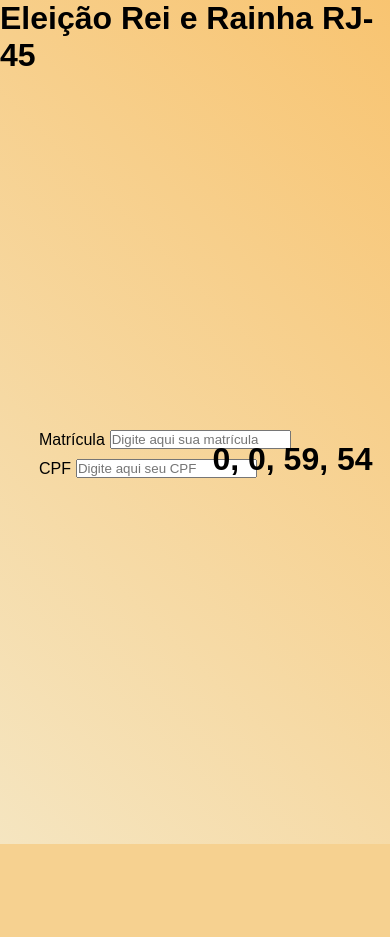
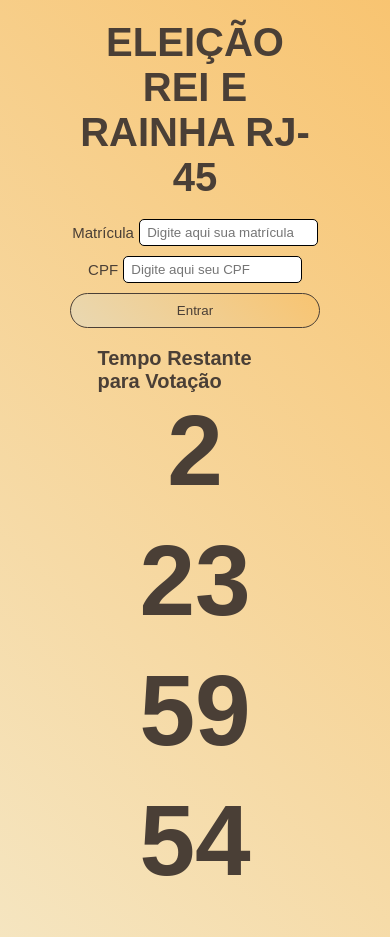
Before and after one commit to marian4cost/arrai--2025, a Python web app: template arraia2025/app/templates/home.html in a window 390 px wide. Before the commit the page ends 844 px from the top, so only its background shows below. Run offline with Jinja, Linux system fonts and the light colour scheme; the template is opened without the code that fills it, so the values that code supplies are empty.

Commit message:
página de home -revisar as cores utilizadas em todo o site

```diff
--- a/arraia2025/app/templates/home.html
+++ b/arraia2025/app/templates/home.html
@@ -1,17 +1,18 @@
 <!DOCTYPE html>
 <html lang="pt-br">
 <head>
-    <meta charset="UTF-8">
-    <meta name="viewport" content="width=device-width, initial-scale=1.0">
+  <meta charset="UTF-8" />
+  <meta name="viewport" content="width=device-width, initial-scale=1.0"/>
   <title>Rei e Rainha RJ-45</title>
 
   <style>
-        *{
+    * {
+      color: #4a3f36;
       margin: 0;
       padding: 0;
       font-family: Arial, Helvetica, sans-serif;
     }
-        body{
+    body {
       background: linear-gradient(45deg, #f5e5c0, #f8c471);
       width: 100%;
       height: 100vh;
@@ -20,14 +21,18 @@
       flex-direction: column;
       align-items: center;
     }
-        body .container{
+    body .title {
+      margin-top: 5%;
+      font-size: 25px;
+    }
+    body .container {
       width: 100%;
       height: 100%;
       display: flex;
       justify-content: space-around;
       flex-direction: row;
     }
-        body .container .left{
+    body .container .left {
       width: 50%;
       height: 100%;
       display: flex;
@@ -35,27 +40,49 @@
       justify-content: center;
       align-items: center;
     }
-        body .container .left form{
+    body .container .left form {
       width: 100%;
       height: 50%;
       display: flex;
       flex-direction: column;
       justify-content: center;
+      align-items: center;
     }
-        body .container .left form .form{
+    body .container .left form button {
+      background: linear-gradient(45deg, #e9d8b2, #f8c471);
+      width: 250px;
+      height: 35px;
+      border-radius: 20px;
+      border: 1px solid #4a3f36;
+      outline: none;
+      transition: 0.5s;
+    }
+    body .container .left form button:hover {
+      transition: 0.5s;
+      width: 270px;
+      height: 40px;
+    }
+    body .container .left form .form {
       width: 50%;
       height: 5%;
-            margin-left: 20%;
       margin-bottom: 5%;
       display: flex;
       flex-direction: row;
-            justify-content: left;
+      justify-content: center;
       align-items: center;
     }
-        body .container .left form .form label{
+    body .container .left form .form label {
       margin-right: 5%;
+      font-size: 20px;
     }
-        body .container .rigth{
+    body .container .left form .form input {
+      width: 250px;
+      height: 25px;
+      border-radius: 5px;
+      border: 1px solid #000;
+      outline: none;
+    }
+    body .container .rigth {
       width: 50%;
       height: 100%;
       display: flex;
@@ -63,62 +90,166 @@
       justify-content: center;
       align-items: center;
     }
+    body .container .rigth .stopwatch{
+        width: 100%;
+        height: 100%;
+        display: flex;
+        flex-direction: column;
+        justify-content: center;
+        align-items: center;
+    }
+    body .container .rigth .stopwatch h1.timer {
+      display: flex;
+      gap: 15px;
+      font-size: 100px;
+    }
+    body .container .rigth .stopwatch h1.timer span {
+      display: inline-block;
+    }
+
+    @media (max-width: 1000px) {
+      body {
+        width: 100%;
+        height: 100%;
+      }
+      body .title {
+        font-size: 20px;
+      }
+      body .container {
+        width: 100%;
+        height: 100%;
+        display: flex;
+        justify-content: center;
+        align-items: center;
+        flex-direction: column;
+      }
+      body .container .left {
+        margin-top: 10%;
+        margin-bottom: 10%;
+      }
+      body .container .left form .form label {
+        font-size: 15px;
+      }
+      body .container .rigth {
+        margin-bottom: 10%;
+      }
+      body .container .rigth .stopwatch h1 {
+        font-size: 25px;
+      }
+    }
+
+    @media (max-width: 900px){
+        body .title {
+            font-size: 20px;
+        }
+        body .container .left form .form label {
+            font-size: 15px;
+        }
+        body .container .left {
+            margin-top: 5%;
+            margin-bottom: 5%;
+        }
+        body .container .rigth .stopwatch h1 {
+            font-size: 20px;
+        }
+    }
+
+    @media (max-width: 780px){
+        body .title {
+            font-size: 20px;
+        }
+        body .container .left form .form label {
+            font-size: 15px;
+        }
+        body .container .left {
+            margin-top: 5%;
+            margin-bottom: 5%;
+        }
+        body .container .rigth .stopwatch .timer {
+            flex-direction: column;
+            align-items: center;
+        }
+        body .container .rigth .stopwatch h1 {
+            font-size: 20px;
+        }
+    }
+
+    @media (max-width: 680px){
+        body .title{
+            width: 60%;
+            text-align: center;
+        }
+    }
+
   </style>
 </head>
 <body>
   <div class="title">
-        <h1>Eleição Rei e Rainha RJ-45</h1>
+    <h1>ELEIÇÃO REI E RAINHA RJ-45</h1>
   </div>
   <div class="container">
     <div class="left">
       <form>
         <div class="form">
           <label for="">Matrícula</label>
-                    <input type="text" placeholder="Digite aqui sua matrícula">
+          <input type="text" placeholder="  Digite aqui sua matrícula">
         </div>
         <div class="form">
           <label for="">CPF</label>
-                    <input type="text" placeholder="Digite aqui seu CPF">
+          <input type="text" placeholder="  Digite aqui seu CPF">
         </div>
+        <button>Entrar</button>
       </form>
     </div>
     <div class="rigth">
       <div class="stopwatch">
-                <h1 class="timer" id="timer"></h1>
+        <h1>Tempo Restante para Votação</h1>
+        <h1 class="timer" id="timer">
+          <span id="days">0</span>
+          <span id="hours">0</span>
+          <span id="minutes">0</span>
+          <span id="seconds">0</span>
+        </h1>
       </div>
     </div>
   </div>
 
-    <!-- JAVASCRIPT AQUI -->
+  <!-- JAVASCRIPT -->
   <script>
-        // time = dia * horas * minutos * segundos * 1000
-        const time = 1 * 60 * 60 * 1000 //1 hora no contador
-        const end = Date.now() + time
+    const end = localStorage.getItem("endTime") || (Date.now() + 3 * 24 * 60 * 60 * 1000);
+    localStorage.setItem("endTime", end);
 
-        const timerElement = document.getElementById("timer")
+    const daysEl = document.getElementById("days");
+    const hoursEl = document.getElementById("hours");
+    const minutesEl = document.getElementById("minutes");
+    const secondsEl = document.getElementById("seconds");
+    const timerContainer = document.getElementById("timer");
 
-        function timeAtualization(){
-            const now = Date.now()
-            const timeRemainder = end - now
+    function updateTimer() {
+      const now = Date.now();
+      const timeLeft = end - now;
 
-            if(timeRemainder <= 0){
-                clearInterval(interval)
-                timerElement.textContent = "Tempo de Votação Encerrado"
-                return
+      if (timeLeft <= 0) {
+        clearInterval(interval);
+        timerContainer.textContent = "Tempo de Votação Encerrado";
+        localStorage.removeItem("endTime");
+        return;
       }
 
-            const totalSeconds = Math.floor(timeRemainder / 1000)
-            const seconds = Math.floor(totalSeconds % 60)
-            const minutes = Math.floor((totalSeconds % (60 * 60)) / 60)
-            const hours = Math.floor((totalSeconds % (60 * 60 * 24)) / (60 * 60))
-            const days = Math.floor(totalSeconds / (60 * 60 * 24))
+      const totalSeconds = Math.floor(timeLeft / 1000);
+      const days = Math.floor(totalSeconds / (60 * 60 * 24));
+      const hours = Math.floor((totalSeconds % (60 * 60 * 24)) / (60 * 60));
+      const minutes = Math.floor((totalSeconds % (60 * 60)) / 60);
+      const seconds = totalSeconds % 60;
 
-            timerElement.textContent = `${days}, ${hours}, ${minutes}, ${seconds}`
+      daysEl.textContent = `${days}`;
+      hoursEl.textContent = `${hours}`;
+      minutesEl.textContent = `${minutes}`;
+      secondsEl.textContent = `${seconds}`;
     }
 
-        timeAtualization()
-
-        const interval = setInterval(timeAtualization, 1000)
+    updateTimer();
+    const interval = setInterval(updateTimer, 1000);
   </script>
 </body>
 </html>
```
Lines whose indentation alone changed are shown as unchanged.
